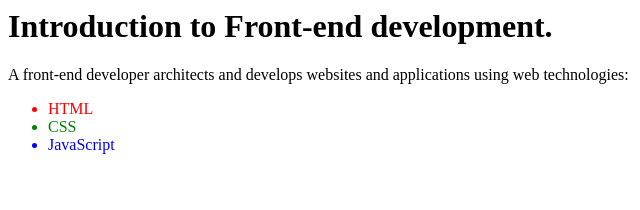
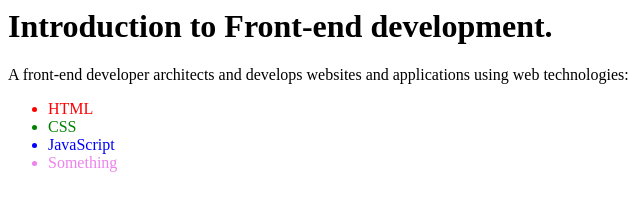
Before and after one commit to Kocha357/Front-end-development, a plain HTML site: page index.html in a window 1280 px wide. Shown: the full height of the page, 0-640 px from the left. Drawn offline with Linux system fonts and the light colour scheme.

Commit message:
Something commit

```diff
--- a/index.html
+++ b/index.html
@@ -4,4 +4,5 @@
  <li style="color:red" >HTML</li>
  <li style="color:green"> CSS</li>
  <li style="color:blue">JavaScript</li>
+ <li style="color:violet">Something</li>
 </ul>
```
